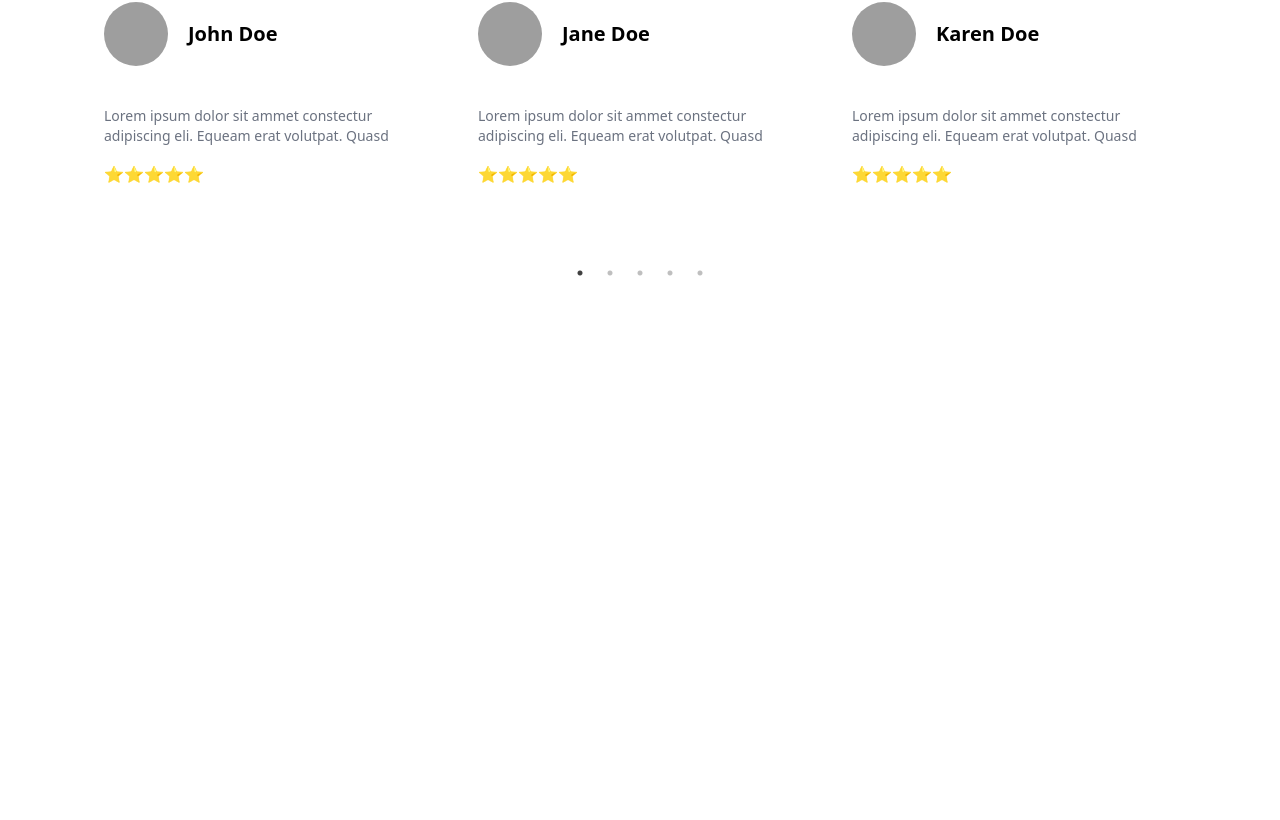
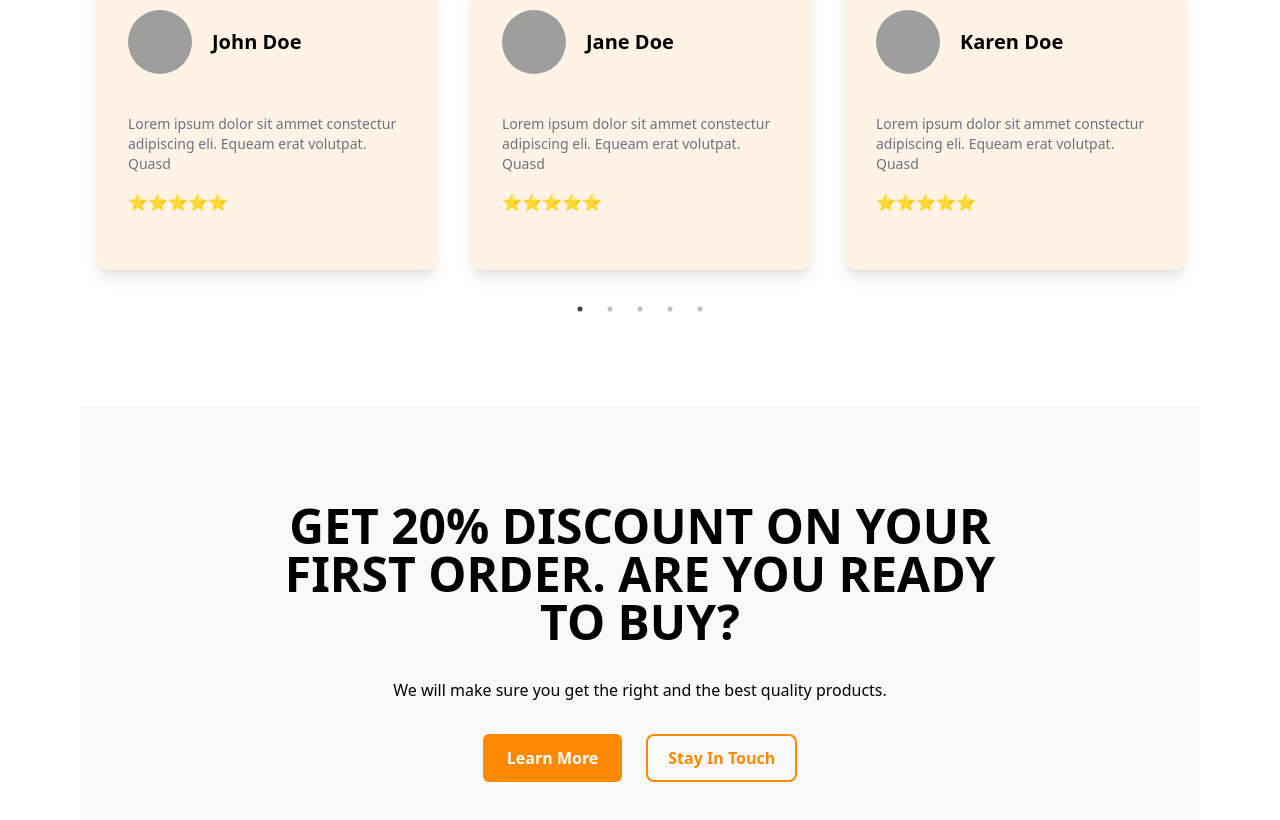
Before and after one commit to rizkidwik/gym-landing-page, a React (Vite) app: page / in a window 1280 px wide. Shown: the part 3527-4347 px from the top of the page. Before the commit the page ends 3881 px from the top, so only its background shows below. Built offline with nearby package versions, Linux system fonts and the light colour scheme; grey boxes are pictures that could not be loaded; a web font is replaced by a local one.

Commit message:
feat: create banner discount

```diff
--- a/src/App.tsx
+++ b/src/App.tsx
@@ -3,6 +3,7 @@ import Navbar from './components/Navbar/Navbar'
 import Hero from './components/Hero/Hero'
 import Equipments from './components/Equipments/Equipments'
 import Banner from './components/Banner/Banner'
+import Banner2 from './components/Banner/Banner2'
 import Tab from './components/Tab/Tab'
 import Testimonials from './components/Testimonials/Testimonials'
 import BgImage from "./assets/bg.png"
@@ -30,6 +31,7 @@ function App() {
         <Tab/>
         <Banner {...Banner2Data} />
         <Testimonials/>
+        <Banner2/>
     </div>
   )
 }
--- /dev/null
+++ b/src/components/Banner/Banner2.tsx
@@ -0,0 +1,42 @@
+import React from 'react'
+import {motion} from "framer-motion"
+import { SlideLeft } from '../../utility/animation'
+const Banner2 = () => {
+  return (
+    <div className="container my-14">
+        <div className='bg-[#f9f9f9] py-14 md:py-24 flex justify-center
+        items-center'>
+            {/* brand info */}
+            <div className='flex flex-col justify-center text-center
+            space-y-8 lg:px-44'>
+                <motion.h1
+                variants={SlideLeft(0.5)}
+                initial="hidden"
+                whileInView={"visible"}
+                viewport={{ once: true }}
+                className='text-3xl lg:text-5xl font-bold uppercase'>Get 20% Discount on your first order. Are You Ready To Buy?</motion.h1>
+                <motion.p
+                variants={SlideLeft(0.7)}
+                initial="hidden"
+                whileInView={"visible"}
+                viewport={{ once: true }}
+                >
+                    We will make sure you get the right and the best quality products.
+                </motion.p>
+                <motion.div
+                variants={SlideLeft(0.9)}
+                initial="hidden"
+                whileInView={"visible"}
+                viewport={{ once: true }}
+                className='flex justify-center gap-6'>
+                    <button className="primary-btn">Learn More</button>
+                    <button className="border-2 border-primary text-primary
+                    font-bold px-5 rounded-lg">Stay In Touch</button>
+                </motion.div>
+            </div>
+        </div>
+    </div>
+  )
+}
+
+export default Banner2
--- a/src/components/Testimonials/Testimonials.tsx
+++ b/src/components/Testimonials/Testimonials.tsx
@@ -62,7 +62,8 @@ const Testimonials = () => {
                     {
                         TestimonialsData.map((data) => (
                             <div key={data.id} className='my-6'>
-                                <div className="flex flex-col gap-4 p-6">
+                                <div className="flex flex-col gap-4 p-8
+                                shadow-lg mx-4 rounded-xl bg-primary/10">
                                     {/* upper section */}
                                     <div className="flex justify-start items-center gap-5">
                                         <img src={data.img} alt="" className='rounded-full w-16 h-16'/>
```
